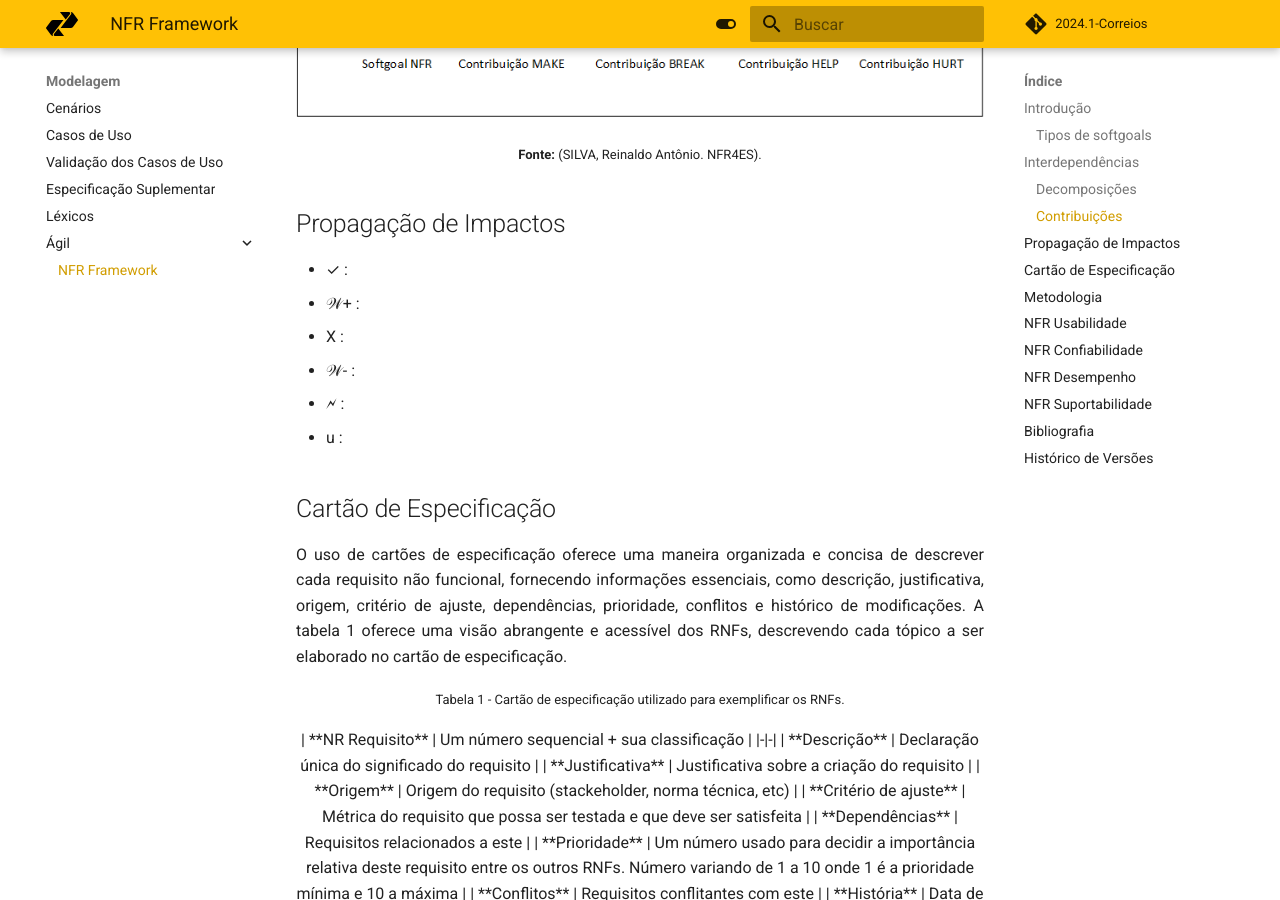
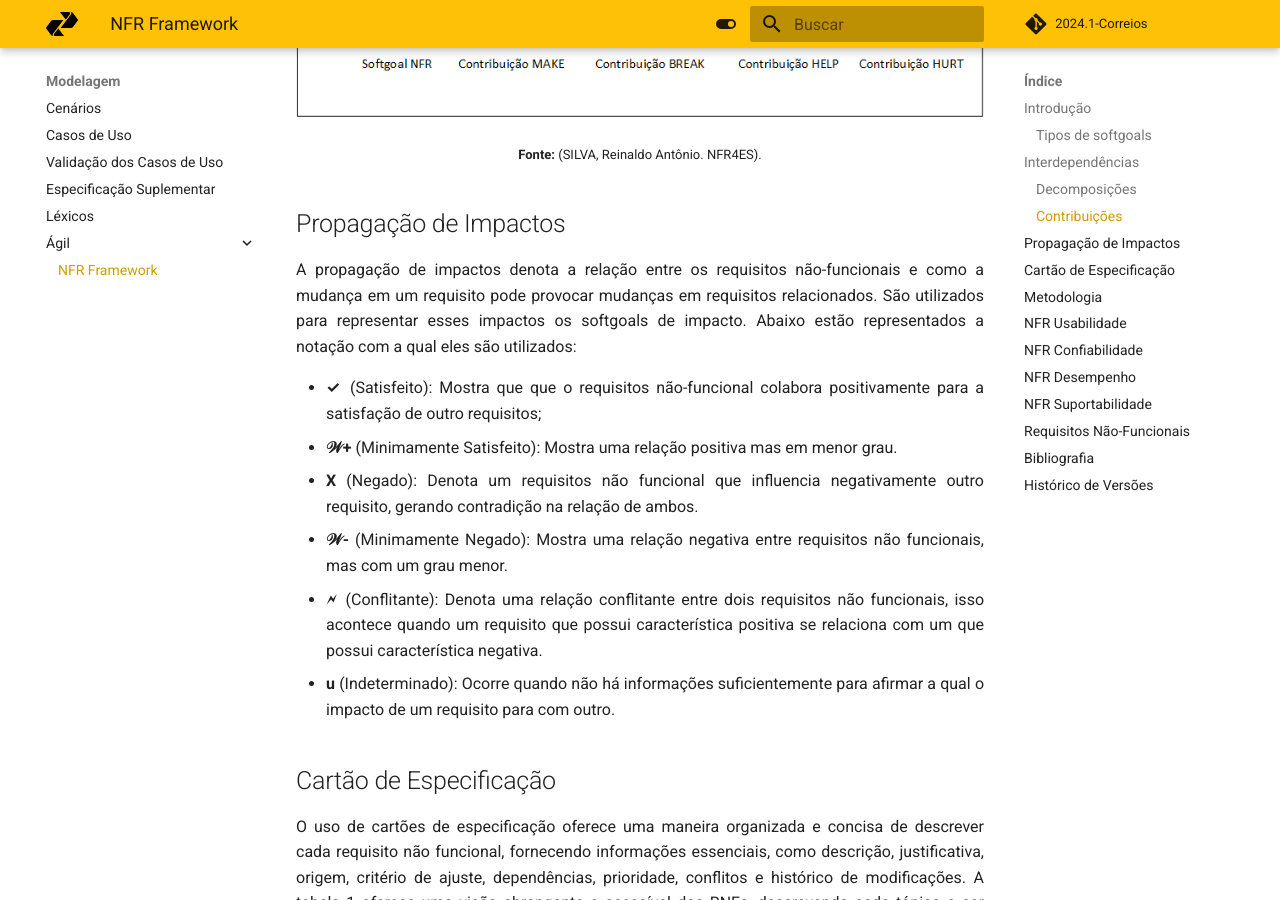
Before and after one commit to Requisitos-de-Software/2024.1-Serasa, an MkDocs documentation site: the page built from docs/modelagem/agil/nfr-framework.md, in a window 1280 px wide and 900 px high, scrolled down 3977 px. Built offline with MkDocs 1.6.1 and Material for MkDocs 9.7.7, drawn with Linux system fonts in a browser that asks for light colours; comment, search, counter and statistics services are not loaded; some of the changed text lies outside the part shown.

Commit message:
add concepts

```diff
--- a/docs/modelagem/agil/nfr-framework.md
+++ b/docs/modelagem/agil/nfr-framework.md
@@ -78,13 +78,15 @@ Abaixo nas figuras 03 e 04 encontra-se respectivamente exemplos das contribuiç
 
 ## Propagação de Impactos
 
+A propagação de impactos denota a relação entre os requisitos não-funcionais e como a mudança em um requisito pode provocar mudanças em requisitos relacionados. São utilizados para representar esses impactos os softgoals de impacto. Abaixo estão representados a notação com a qual eles são utilizados:
 
-* ✓ :
-* 𝒲+ :
-* X :
-* 𝒲- :
-* 🗲 :
-* u :
+
+* **✓** (Satisfeito): Mostra que que o requisitos não-funcional colabora positivamente para a satisfação de outro requisitos;
+* **𝒲+** (Minimamente Satisfeito): Mostra uma relação positiva mas em menor grau.
+* **X** (Negado): Denota um requisitos não funcional que influencia negativamente outro requisito, gerando contradição na relação de ambos.
+* **𝒲-** (Minimamente Negado): Mostra uma relação negativa entre requisitos não funcionais, mas com um grau menor.
+* **🗲** (Conflitante): Denota uma relação conflitante entre dois requisitos não funcionais, isso acontece quando um requisito que possui característica positiva se relaciona com um que possui característica negativa.
+* **u** (Indeterminado): Ocorre quando não há informações suficientemente para afirmar a qual o impacto de um requisito para com outro.
 
 ## Cartão de Especificação
 
@@ -173,6 +175,19 @@ O uso de cartões de especificação oferece uma maneira organizada e concisa de
 
 ## NFR Suportabilidade
 
+
+## Requisitos Não-Funcionais
+
+Abaixo na tabela XX temos os requisitos não-funcionais utilizados para a elaboração do NFR Framework.
+
+|ID|Descrição|Rastreabilidade|Implementação|
+|--|--|--|--|
+
+Logo abaixo na tabela XX temos os requisitos elicitados pelo NFR Framework.
+
+|ID|Requisito|
+|--|--|
+
 ## Bibliografia
 
 > 1. SILVA, Reinaldo Antônio. NFR4ES: Um Catálogo de Requisitos Não-Funcionais para Sistemas Embarcados. 2019. Dissertação (Mestrado em Ciência da Computação) - Centro de Informática da Universidade Federal de Pernambuco, [S. l.], 2019.
```
